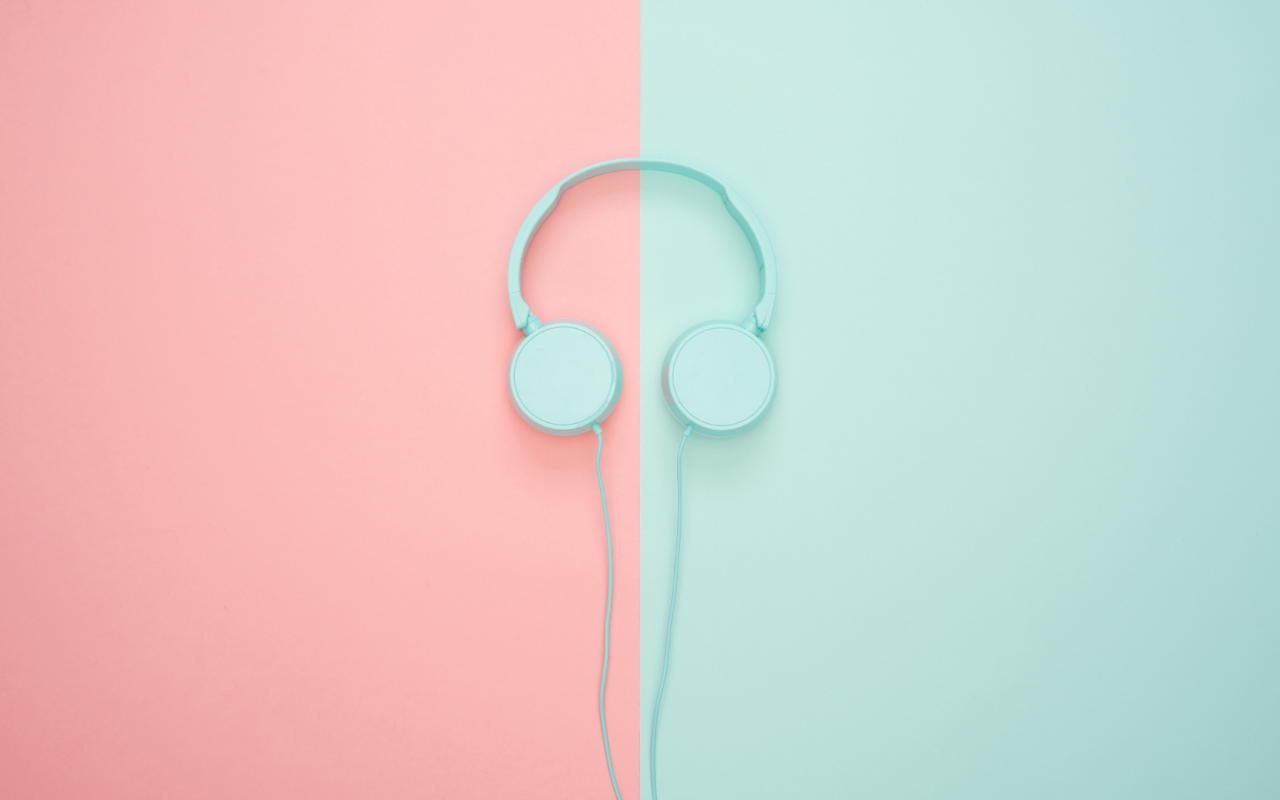
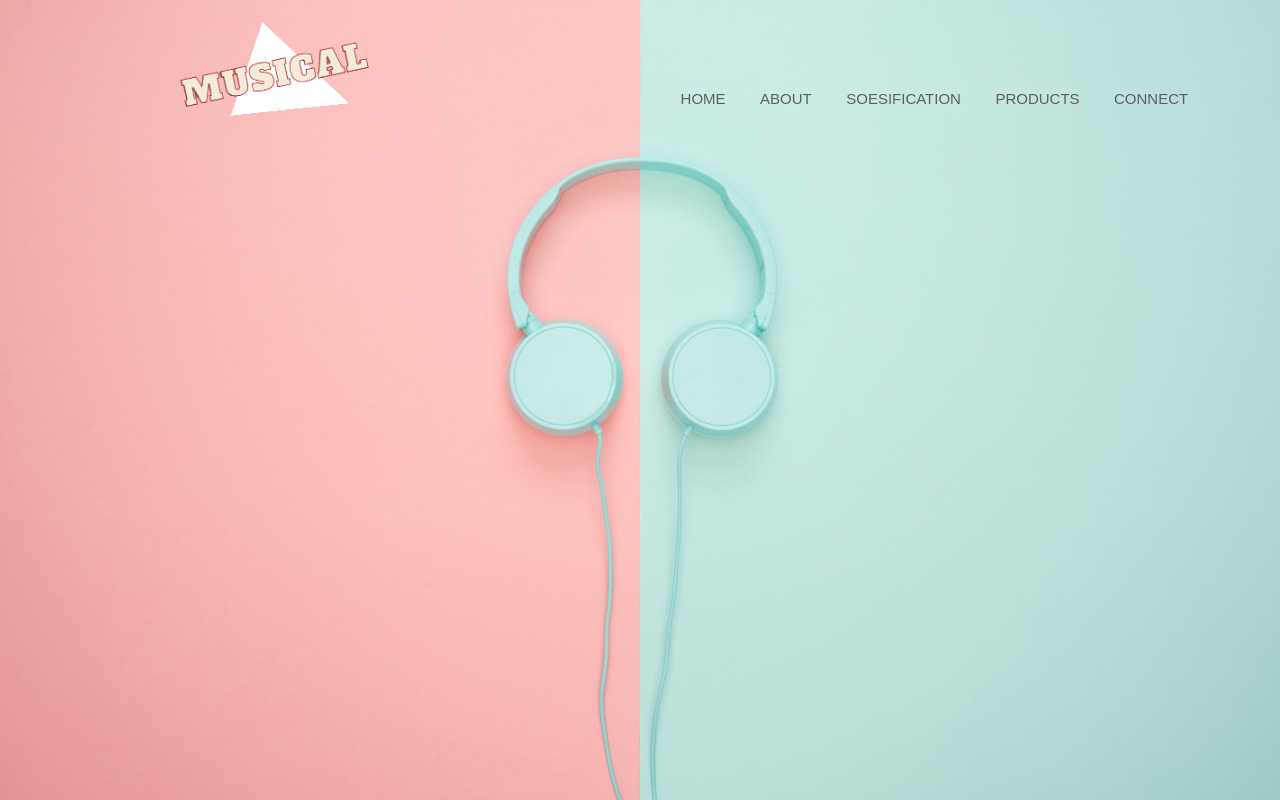
Before and after one commit to ammarnas/Music-Player, a plain HTML site: page index.html in a window 1280 px wide. Drawn offline with Linux system fonts and the light colour scheme.

Commit message:
Create navbar

```diff
--- a/index.html
+++ b/index.html
@@ -9,7 +9,18 @@
 </head>
 <body>
     <div class="conatainer">
+        <div class="navbar">
+            <img src="Images/logo.png" alt="" class="logo">
 
+            <ul>
+                <li><a href="#">HOME</a></li>
+                <li><a href="#">ABOUT</a></li>
+                <li><a href="#">SOESIFICATION</a></li>
+                <li><a href="#">PRODUCTS</a></li>
+                <li><a href="#">CONNECT</a></li>
+            </ul>
+
+        </div>
     </div>
 </body>
 </html>
--- a/style.css
+++ b/style.css
@@ -12,3 +12,29 @@
     background-position: center;
     position: relative;
 }
+
+.navbar {
+    width: 88%;
+    margin: auto;
+    padding: 15px 0;
+    display: flex;
+    align-items: center;
+    justify-content: space-between;
+}
+
+.logo {
+    width: 300px;
+    cursor: pointer;
+}
+
+.navbar ul li {
+    list-style: none;
+    display: inline-block;
+    margin: 0 15px;
+}
+
+.navbar ul li a {
+    text-decoration: none;
+    color: #5f5f5f;
+    font-size: 15px;
+}
```
Also changed, not shown: Images/logo-2.png (added), Images/logo.png (added), Images/rectangle.png (deleted).
